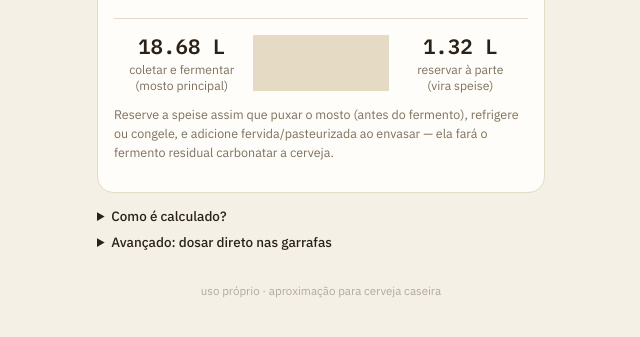
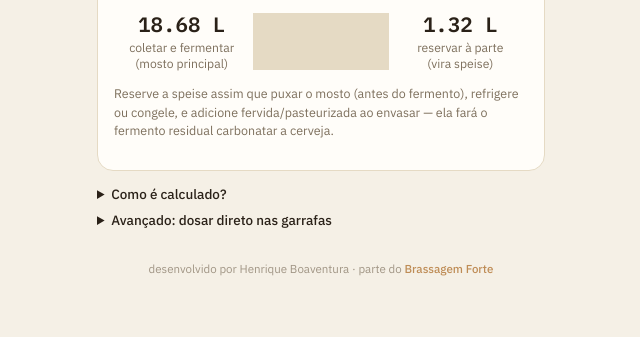
Before and after one commit to henriqueboaventura/speise, a plain HTML site: page index.html in a window 1280 px wide. Shown: the part 775-1112 px from the top of the page, without its empty margins (319-959 px from the left). Drawn offline with Linux system fonts and the light colour scheme.

Commit message:
Update footer credit and let subtitle fill the width
Footer now credits the developer and links to Brassagem Forte.
Subtitle no longer caps at 34ch, so it uses the full card width.
Bumps SW cache version so installed PWAs pick up the change.

Co-Authored-By: Claude Sonnet 5 <noreply@anthropic.com>
Claude-Session: https://claude.ai/code/session_01KEtkU5hzCyPCcdNW4EC2hc

```diff
--- a/index.html
+++ b/index.html
@@ -99,7 +99,6 @@
     font-size: 0.9rem;
     margin: 0 0 22px;
     line-height: 1.5;
-    max-width: 34ch;
   }
   .card {
     background: var(--card);
@@ -292,9 +291,18 @@
   footer {
     text-align: center;
     color: var(--muted);
-    opacity: 0.55;
+    opacity: 0.7;
     font-size: 0.72rem;
     margin-top: 24px;
+  }
+  footer a {
+    color: var(--accent);
+    text-decoration: none;
+    font-weight: 500;
+  }
+  footer a:hover,
+  footer a:focus-visible {
+    text-decoration: underline;
   }
 </style>
 </head>
@@ -373,7 +381,7 @@
   <div class="bottle-table" id="bottleTable"></div>
 </details>
 
-<footer>uso próprio &middot; aproximação para cerveja caseira</footer>
+<footer>desenvolvido por Henrique Boaventura &middot; parte do <a href="https://brassagemforte.com.br" target="_blank" rel="noopener">Brassagem Forte</a></footer>
 
 <script>
 function sgToPlato(sg) {
--- a/sw.js
+++ b/sw.js
@@ -1,4 +1,4 @@
-const CACHE = 'speise-v2';
+const CACHE = 'speise-v3';
 const ASSETS = [
   './',
   './index.html',
```
